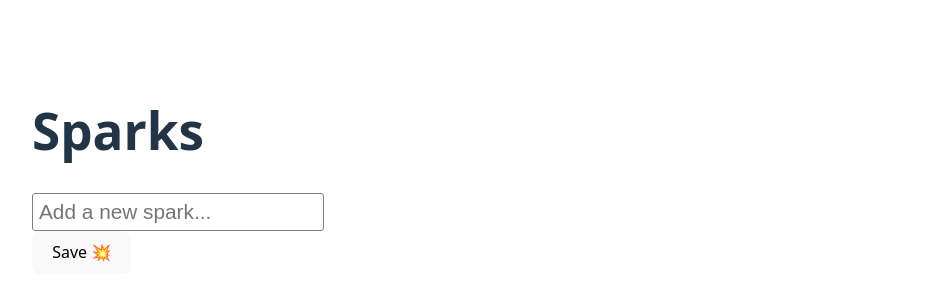
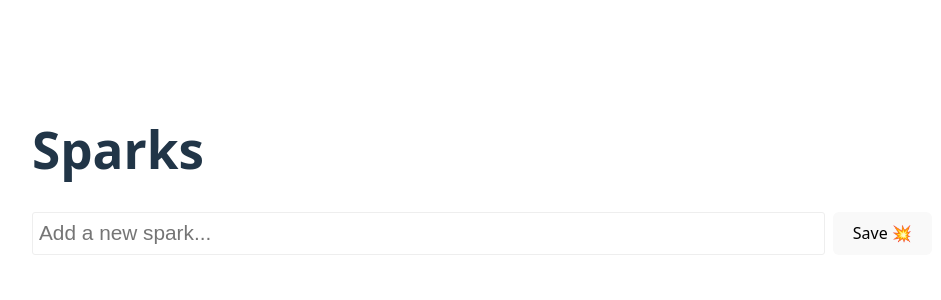
Before and after one commit to alanwallx/sparkfreeze, a React (Vite) app in the folder frontend/: page / in a window 1280 px wide. Shown: the part 212-512 px from the top of the page, without its empty margins (18-959 px from the left). Built offline with nearby package versions, Linux system fonts and the light colour scheme.

Commit message:
styling, getting icons inline and to right

```diff
--- a/frontend/src/App.css
+++ b/frontend/src/App.css
@@ -15,6 +15,7 @@
 
 .main-section {
   margin:50px;
+  width:900px;
 }
 a {
   font-weight: 500;
@@ -38,8 +39,8 @@ h1 {
   line-height: 1.1;
 }
 
-button {
-  border-radius: 8px;
+button, a.button {
+  border-radius: 6px;
   border: 1px solid transparent;
   padding: 0.6em 1.2em;
   font-size: 1em;
@@ -92,31 +93,23 @@ ul.sparks-list{
 ul.sparks-list li {
   display: flex;
   align-items: center;
-  justify-content: left;
+  justify-content: space-between;
   min-height:40px;
 }
 
-
 .spark-item {
   position: relative;
-  padding: 1rem;
+  padding: 0;
   transition: box-shadow 0.2s ease;
-  border-radius: 8px;
+  border-radius: 6px;
+  /*border:1px solid red;*/
 }
 
 .spark-item.active, .spark-item:hover {
-  background-color: #efefef;
+  background-color: #f4f4f4;
 }
 
 .spark-buttons {
-  position: absolute;
-  left: 1rem;
-  bottom: -2rem;
-  z-index: 10;
-  background: white;
-  padding: 0.5rem 1rem;
-  border-radius: 0.5rem;
-  box-shadow: 0px 4px 12px rgba(0, 0, 0, 0.15);
   display: flex;
   gap: 0.75rem;
   align-items: center;
@@ -126,14 +119,16 @@ ul.sparks-list li {
 .spark-buttons a {
   border: none;
   background: none;
-  font-size: 0.9rem;
+  font-size: 0.8rem;
   cursor: pointer;
   text-decoration: none;
+  font-weight: normal;
+  /*border:1px solid red;*/
 }
 
 .spark-buttons button:hover,
 .spark-buttons a:hover {
-  text-decoration: underline;
+  background-color: #eee;
 }
 
 @media (hover: hover) {
@@ -142,11 +137,15 @@ ul.sparks-list li {
   }
 }
 
+form {
+  display: flex;
+  gap: 0.5rem;
+}
+
 .new-spark-input{
-  width: 70%;
-  margin-right: 1rem;
+  width: 100%;
   font-size: 1.3rem;
   padding: 6px;
   border-radius: 3px;
-  border: 1px solid grey;
+  border: 1px solid #eee;
 }
--- a/frontend/src/components/SparkForm.tsx
+++ b/frontend/src/components/SparkForm.tsx
@@ -23,7 +23,7 @@ export default function SparkForm({ onSubmit }: SparkFormProps) {
         placeholder="Add a new spark..."
         className="new-spark-input"
       />
-      <button type="submit">
+      <button type="submit" style={{ whiteSpace: "nowrap"}}>
         Save 💥
       </button>
     </form>
--- a/frontend/src/components/SparkList.tsx
+++ b/frontend/src/components/SparkList.tsx
@@ -68,6 +68,7 @@ export default function SparkList({
                 ❄️ {spark.state === SparkState.Ignored ? "Un-ignore" : "Ignore"}
               </button>
               <a
+                class={"button"}
                 href={`https://www.google.com/search?q=${encodeURIComponent(
                   spark.text
                 )}`}
```
Also changed, not shown: frontend/tailwind.config.js (deleted), 2 other files (tests, documents, lock files or other folders).
